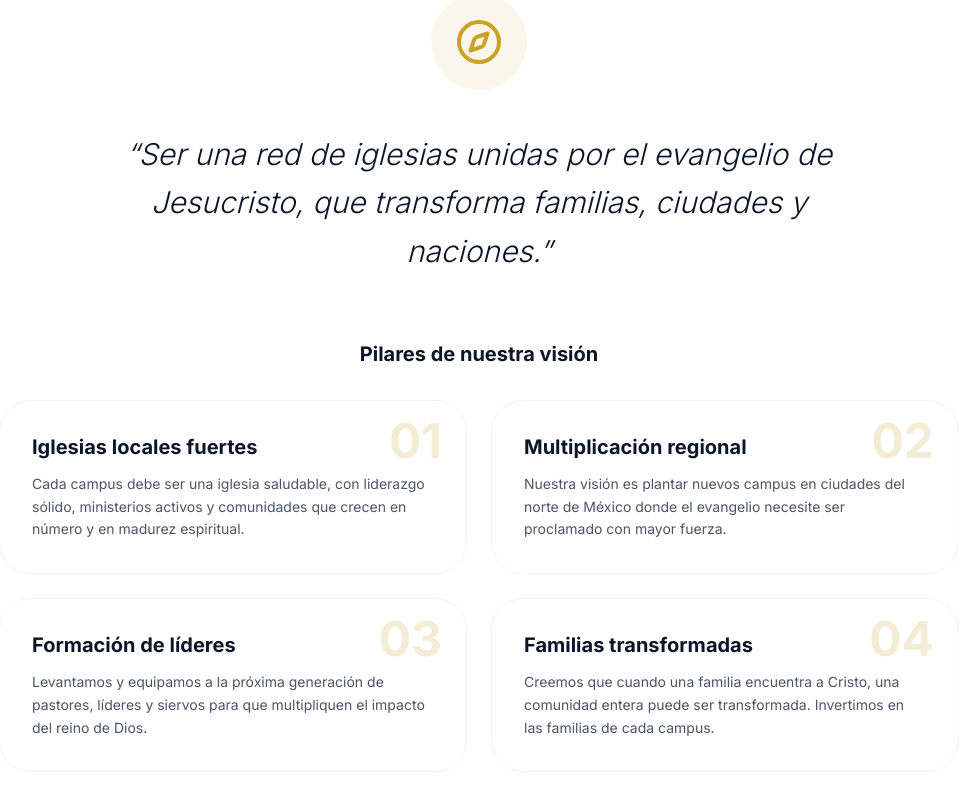
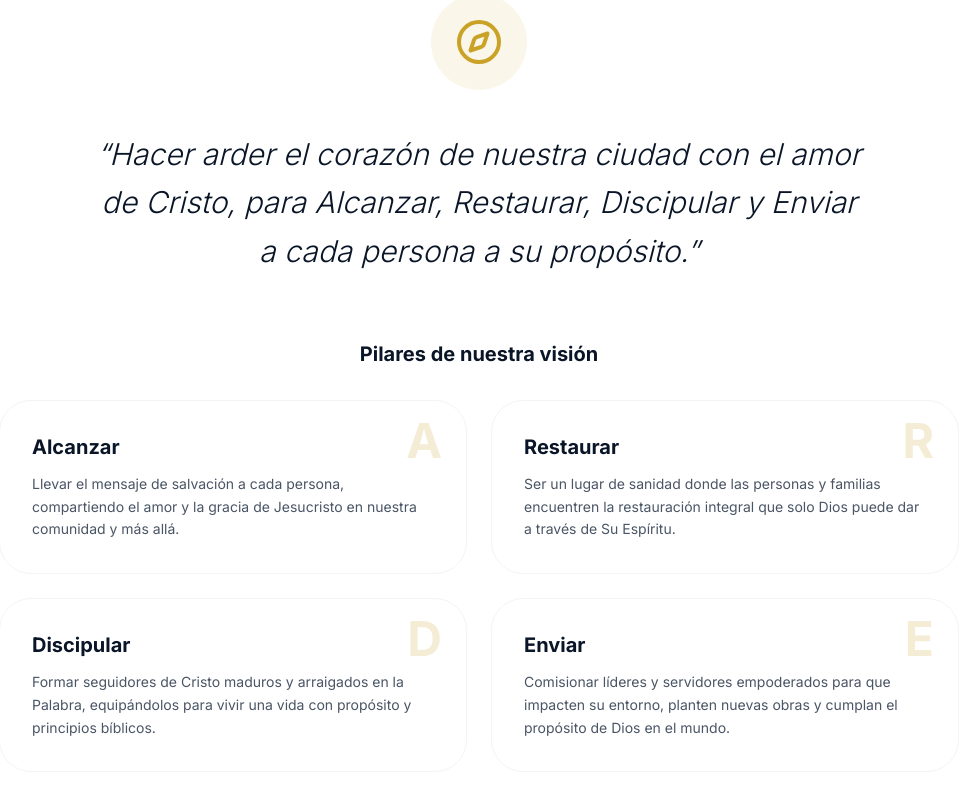
Before and after one commit to Alan-Cortez/icci-platform, a Next.js app: page /conocenos/vision in a window 1280 px wide. Shown: the part 450-1260 px from the top of the page, without its empty margins (161-1124 px from the left). Built offline with nearby package versions, Linux system fonts and the light colour scheme; no server answers.

Commit message:
feat(ui): remove que-creemos section and update vision to ARDE

```diff
--- a/src/app/(public)/conocenos/ConocenosClient.tsx
+++ b/src/app/(public)/conocenos/ConocenosClient.tsx
@@ -279,27 +279,6 @@ export function ConocenosClient() {
         </div>
       </section>
 
-      {/* ── 5. ¿Qué Creemos? CTA — NAVY ────────────────────────────────────── */}
-      <section className="bg-navy text-white py-28 text-center">
-        <div className="max-w-2xl mx-auto px-4">
-          <p className="text-gold tracking-widest uppercase text-xs font-semibold mb-3">
-            Nuestros fundamentos
-          </p>
-          <div className="h-0.5 w-10 bg-gold mx-auto mb-8" />
-          <h2 className="text-4xl sm:text-5xl font-black mb-6">¿Qué Creemos?</h2>
-          <p className="text-white/60 leading-relaxed mb-10 max-w-lg mx-auto">
-            Conoce los pilares bíblicos que guían nuestra fe, nuestra doctrina
-            y nuestra forma de vivir como comunidad cristiana.
-          </p>
-          <Link
-            href="/conocenos/que-creemos"
-            className="inline-flex items-center gap-2 bg-gold text-navy font-bold px-8 py-4 rounded-full hover:bg-gold-light transition-colors"
-          >
-            Ver nuestras creencias <ChevronRight className="w-5 h-5" />
-          </Link>
-        </div>
-      </section>
-
     </div>
   );
 }
--- a/src/app/(public)/conocenos/vision/page.tsx
+++ b/src/app/(public)/conocenos/vision/page.tsx
@@ -10,28 +10,28 @@ export const metadata: Metadata = {
 
 const pillars = [
   {
-    number: "01",
-    title: "Iglesias locales fuertes",
+    number: "A",
+    title: "Alcanzar",
     description:
-      "Cada campus debe ser una iglesia saludable, con liderazgo sólido, ministerios activos y comunidades que crecen en número y en madurez espiritual.",
+      "Llevar el mensaje de salvación a cada persona, compartiendo el amor y la gracia de Jesucristo en nuestra comunidad y más allá.",
   },
   {
-    number: "02",
-    title: "Multiplicación regional",
+    number: "R",
+    title: "Restaurar",
     description:
-      "Nuestra visión es plantar nuevos campus en ciudades del norte de México donde el evangelio necesite ser proclamado con mayor fuerza.",
+      "Ser un lugar de sanidad donde las personas y familias encuentren la restauración integral que solo Dios puede dar a través de Su Espíritu.",
   },
   {
-    number: "03",
-    title: "Formación de líderes",
+    number: "D",
+    title: "Discipular",
     description:
-      "Levantamos y equipamos a la próxima generación de pastores, líderes y siervos para que multipliquen el impacto del reino de Dios.",
+      "Formar seguidores de Cristo maduros y arraigados en la Palabra, equipándolos para vivir una vida con propósito y principios bíblicos.",
   },
   {
-    number: "04",
-    title: "Familias transformadas",
+    number: "E",
+    title: "Enviar",
     description:
-      "Creemos que cuando una familia encuentra a Cristo, una comunidad entera puede ser transformada. Invertimos en las familias de cada campus.",
+      "Comisionar líderes y servidores empoderados para que impacten su entorno, planten nuevas obras y cumplan el propósito de Dios en el mundo.",
   },
 ];
 
@@ -49,8 +49,8 @@ export default function VisionPage() {
 
         <SectionHeading
           subtitle="Hacia dónde vamos"
-          title="Nuestra Visión"
-          description="Una red de iglesias unidas, sanas y en crecimiento constante, alcanzando a México para Cristo."
+          title="Nuestra Visión ARDE"
+          description="Nuestra visión es encender el fuego del evangelio a través de cuatro pilares fundamentales."
         />
 
         {/* Compass icon */}
@@ -63,7 +63,7 @@ export default function VisionPage() {
         {/* Vision statement */}
         <div className="text-center max-w-3xl mx-auto mb-16">
           <blockquote className="text-2xl md:text-3xl font-light text-navy leading-relaxed italic">
-            &ldquo;Ser una red de iglesias unidas por el evangelio de Jesucristo, que transforma familias, ciudades y naciones.&rdquo;
+            &ldquo;Hacer arder el corazón de nuestra ciudad con el amor de Cristo, para Alcanzar, Restaurar, Discipular y Enviar a cada persona a su propósito.&rdquo;
           </blockquote>
         </div>
 
```
